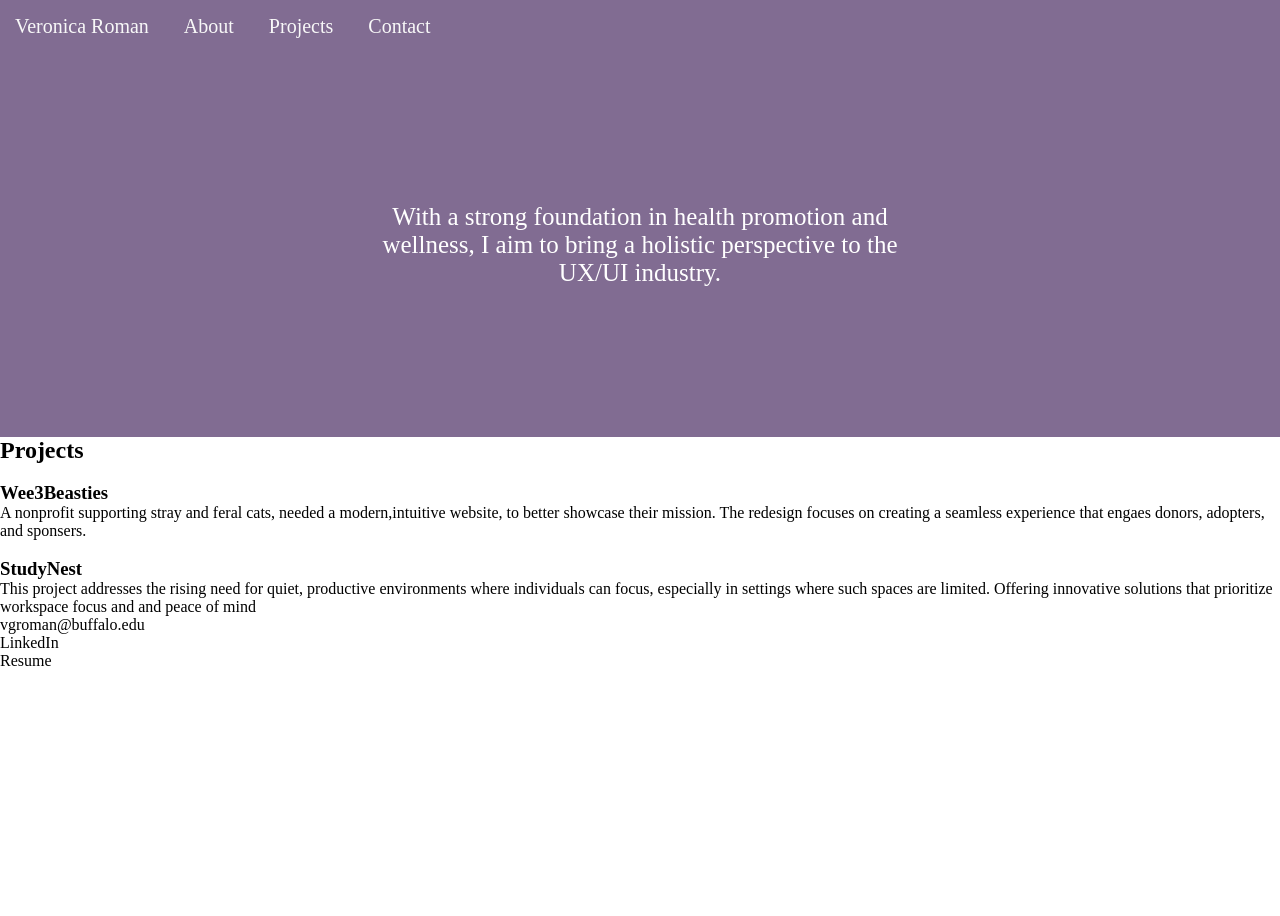
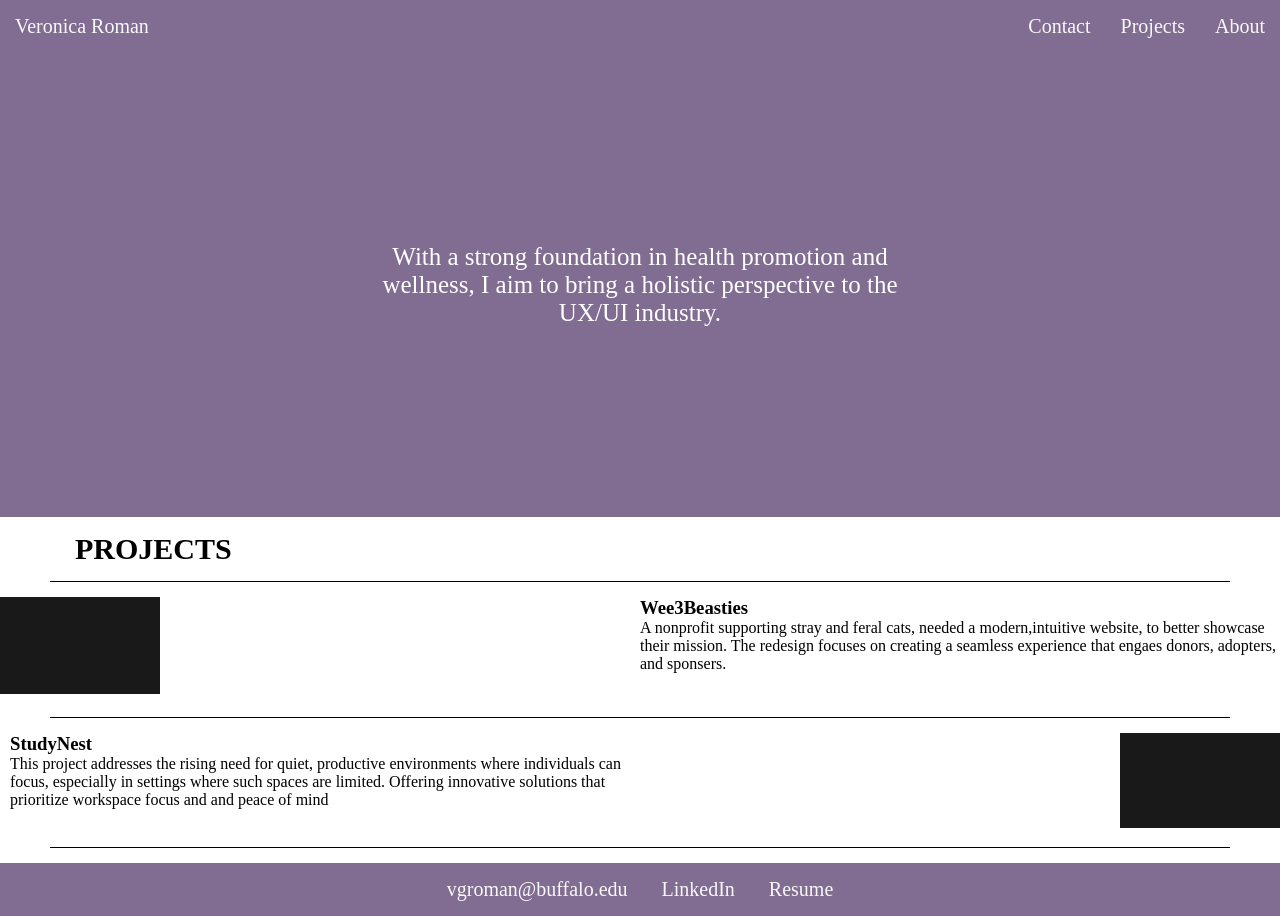
Before and after one commit to vroman1/Module-17-Homework, a plain HTML site: page index.html in a window 1280 px wide. Before the commit the page ends 800 px from the top, so only its background shows below. Drawn offline with Linux system fonts and the light colour scheme.

Commit message:
Updated Body and Footer Code

```diff
--- a/css/styles.css
+++ b/css/styles.css
@@ -12,15 +12,98 @@ nav ul li {
 }
 
 .inline-block {
-    display:inline-block;
+    display: block;
     color: #F8F8F8;
     font-size: 20px;
-    : right;
 }
 
-.hero-sentence {
-    padding: 150px;
+#test-left {
+    float:left;
+}
+
+#test-right {
+    float:right;
+}
+
+.hero-sentence-background {
+    height: 464px;
+    width: 100%;
+    display: flex;
+    justify-content: center;
+    align-items: center;
+}
+
+#hero-sentence {
     color: white;
+    margin: auto;
     text-align: center;
     font-size: 25px;
 }
+
+#section-header{
+    font-size: 30px;
+    display: inline-block;
+    margin-left: 75px;
+    margin-top: 15px;
+}
+
+.line-design {
+    border-bottom: 1px solid black;
+    margin-left: 50px;
+    margin-right: 50px;
+    margin-top: 15px;
+    margin-bottom: 15px;
+  }
+
+
+.project-content-left-sided {
+    display: inline-block;
+    width: 100%;
+    margin: 0 auto;
+}
+
+.project-content-right-sided{
+    display: inline-block;
+    width: 100%;
+    margin: 0 auto;
+}
+
+.firstImageContainer{
+    float: left;
+    text-align: left;
+    width: 50%;
+}
+
+.secondImageContainer{
+    float: right;
+    text-align: right;
+    width: 50%;
+}
+
+.writing-on-right-side{
+    float: right;
+    width: 50%;
+}
+
+.writing-on-left-side{
+    width: 50%;
+    padding-left: 10px;
+}
+
+img {
+    width: 25%;
+}
+
+.footer {
+    background-color: #816C92;
+    margin: 0 auto;
+    width: 100%;
+    text-align: center;
+}
+
+.footer ul li {
+    padding: 15px;
+    color: #F8F8F8;
+    display: inline-block;
+    font-size: 20px;
+}
--- a/index.html
+++ b/index.html
@@ -10,41 +10,48 @@
     <header class="navigation">
         <nav class="inline-block">
             <ul>
-                <li class="inline-block"> Veronica Roman</li>
-                <li class="inline-block">About</li>
-                <li class="inline-block">Projects</li>
-                <li class="inline-block">Contact</li>
+                <li id="test-left" class="inline-block">Veronica Roman</li>
+                <li id="test-right" class="inline-block">About</li>
+                <li id="test-right" class="inline-block">Projects</li>
+                <li id="test-right" class="inline-block">Contact</li>
           </ul>
         </nav>
- <div class="hero-sentence">
-    <p> With a strong foundation in health promotion and <br> wellness, I aim to bring a holistic perspective to the <br> UX/UI industry.</p>
+ <div class="hero-sentence-background">
+    <p id="hero-sentence"> With a strong foundation in health promotion and <br> wellness, I aim to bring a holistic perspective to the <br> UX/UI industry.</p>
  </div>
     </header>
 
-    <section class="project-hero">
-        <h1>Projects</h1>
-        <h2></h2>
-        <div class="project-content-left sided">
-            <img src="">
-            <h3>Wee3Beasties</h3>
-            <p>A nonprofit supporting stray and feral cats, needed a modern,intuitive website, to better showcase their mission. The redesign focuses on creating a seamless experience that engaes donors, adopters, and sponsers.
-            </p>
+    <section class="projects-hero">
+        <h1 id="section-header">PROJECTS</h1>
+        <h2 class="line-design"></h2>
+        <div class="project-content-left-sided">
+            <div class="firstImageContainer">
+                <img src="images/blackscreensample.png.png">
+            </div>
+            <div class="writing-on-right-side">
+                <h3>Wee3Beasties</h3>
+                <p>A nonprofit supporting stray and feral cats, needed a modern,intuitive website, to better showcase their mission. The redesign focuses on creating a seamless experience that engaes donors, adopters, and sponsers.</p>
+            </div>
         </div>
-        <h2></h2>
-        <div class="project-content-right sided">
-            <img src="">
-            <h3>StudyNest</h3>
-            <p>This project addresses the rising need for quiet, productive environments where individuals can focus, especially in settings where such spaces are limited. Offering innovative solutions that prioritize workspace focus and and peace of mind
-            </p>
+        <h2 class="line-design"></h2>
+        <div class="project-content-right-sided">
+            <div class="secondImageContainer">
+                <img src="images/blackscreensample2.png.png">
+            </div>
+            <div class="writing-on-left-side">
+                <h3>StudyNest</h3>
+                <p>This project addresses the rising need for quiet, productive environments where individuals can focus, especially in settings where such spaces are limited. Offering innovative solutions that prioritize workspace focus and and peace of mind
+                </p>
+            </div>
         </div>
-        <h2></h2>
+        <h2 class="line-design"></h2>
     </section>
 
-    <footer>
+    <footer class="footer">
             <ul>
-                  <li>vgroman@buffalo.edu</li>
-                  <li>LinkedIn</li>
-                  <li>Resume</li>
+                  <li id="footer-center" class="footer-content">vgroman@buffalo.edu</li>
+                  <li id="footer-center" class="footer-content">LinkedIn</li>
+                  <li id="footer-center" class="footer-content">Resume</li>
             </ul>
     </footer>
 </body>
```
Also changed, not shown: images/blackscreensample.png.png (added), images/blackscreensample2.png.png (added).
